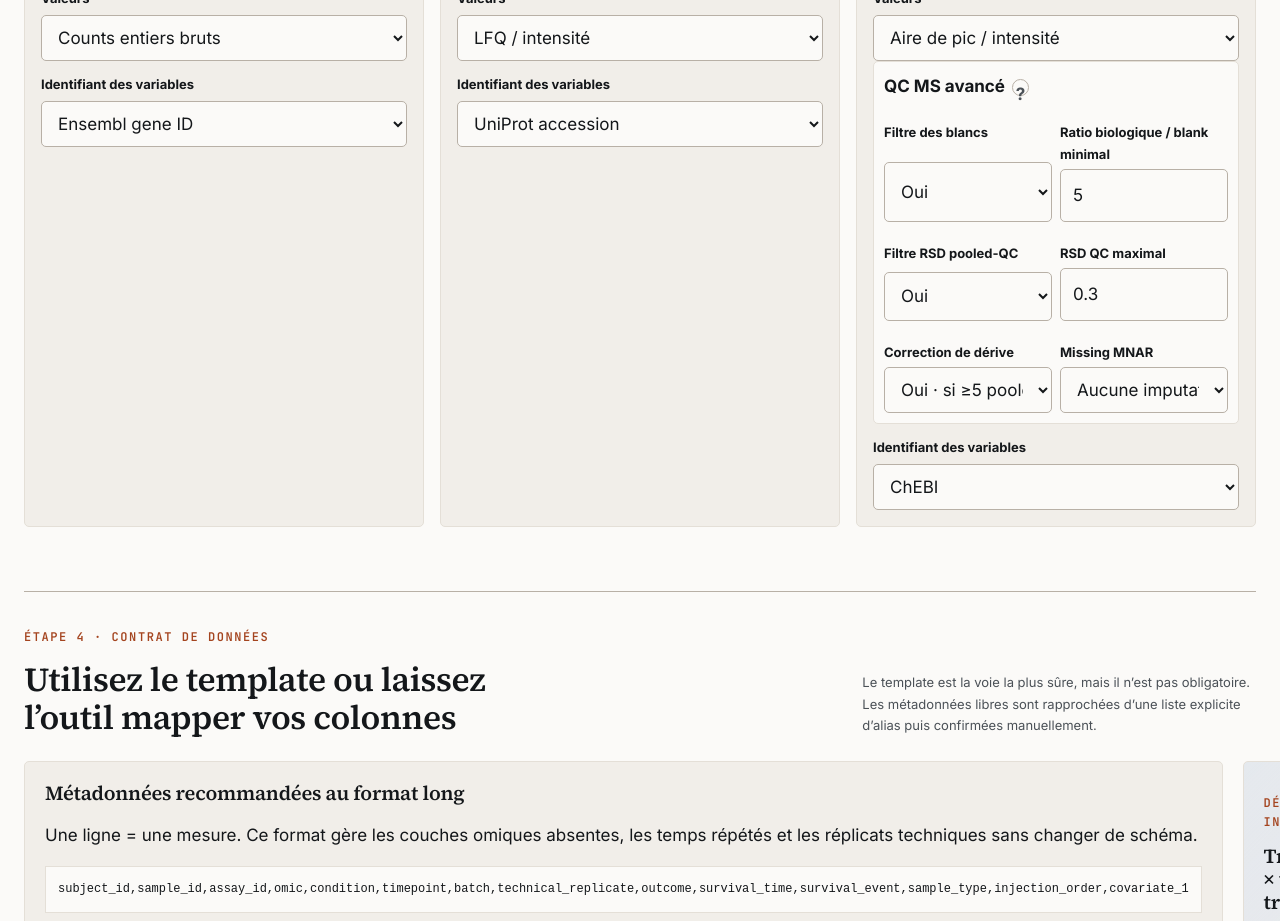
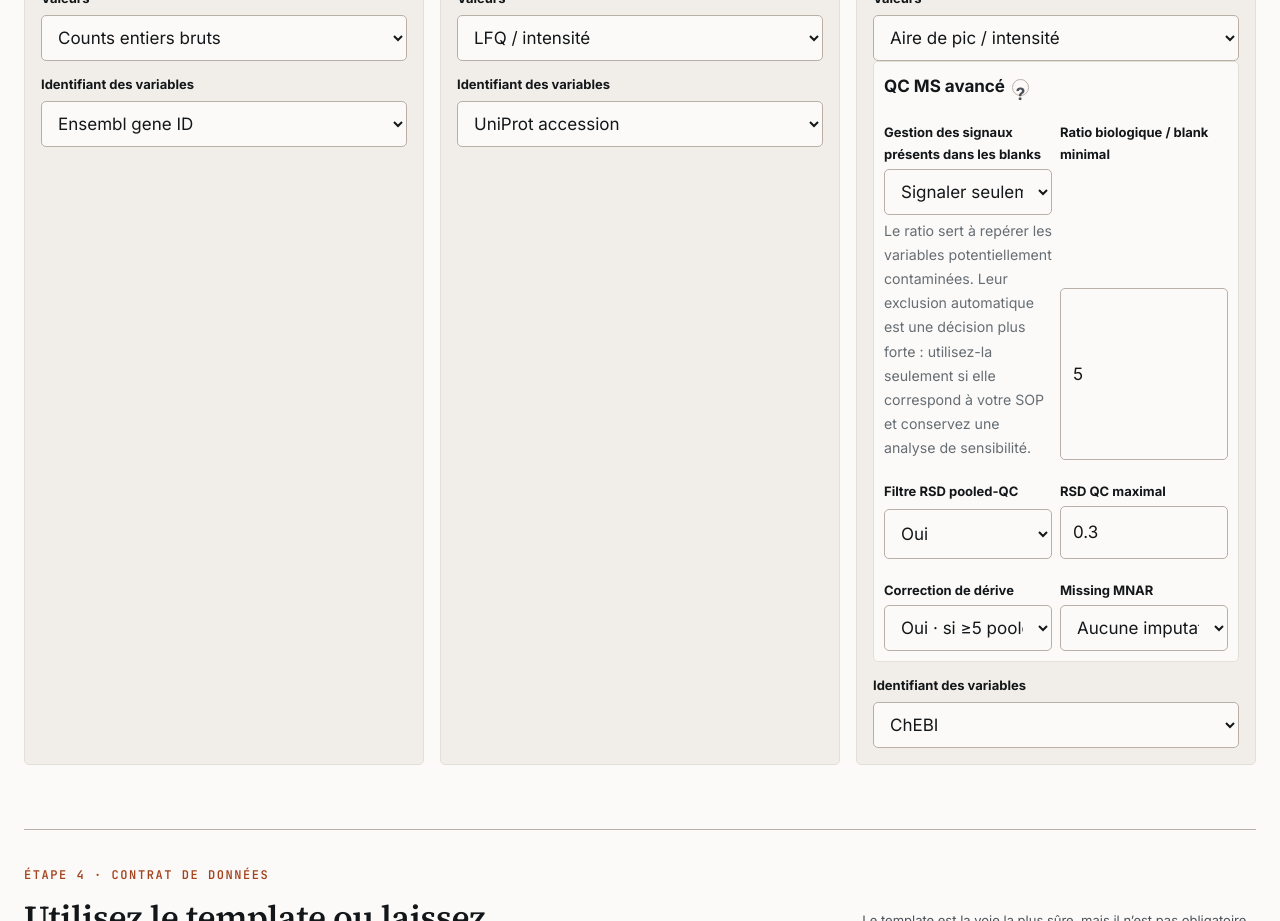
Before and after one commit to rberrah/rberrah.github.io, a SvelteKit app: page /multiomics/tool in a window 1280 px wide. Shown: the part 3300-4221 px from the top of the page. Built offline with nearby package versions, Linux system fonts and the light colour scheme.

Commit message:
Make blank MS QC flag-first in the user interface

```diff
--- a/src/routes/multiomics/tool/+page.svelte
+++ b/src/routes/multiomics/tool/+page.svelte
@@ -50,7 +50,7 @@
   let metabolomicsPlatform = 'untargeted_lcms';
   let metabolomicsValues = 'peak_area';
   let metabolomicsIdType = 'chebi';
-  let msBlankFilter = 'yes';
+  let msBlankFilter = 'flag';
   let msBlankFold = 5;
   let msQcRsdFilter = 'yes';
   let msQcRsdThreshold = 0.30;
@@ -1541,11 +1541,13 @@
             <span class="help-tip" tabindex="0" data-tooltip={t('Utilise sample_type pour distinguer biological / qc / blank et injection_order pour corriger la dérive. Les blanks et pooled-QC sont exclus de l’inférence biologique.', 'Uses sample_type to distinguish biological / qc / blank and injection_order for drift correction. Blank and pooled-QC injections are excluded from biological inference.')}>?</span>
           </strong>
           <label>
-            <span>{t('Filtre des blancs', 'Blank filter')}</span>
+            <span>{t('Gestion des signaux présents dans les blanks', 'Blank-associated signal handling')}</span>
             <select bind:value={msBlankFilter}>
-              <option value="yes">{t('Oui', 'Yes')}</option>
-              <option value="no">{t('Non', 'No')}</option>
+              <option value="flag">{t('Signaler seulement · recommandé par défaut', 'Flag only · recommended default')}</option>
+              <option value="remove">{t('Exclure selon le ratio déclaré', 'Exclude using the declared ratio')}</option>
+              <option value="no">{t('Désactiver', 'Disable')}</option>
             </select>
+            <small>{t('Le ratio sert à repérer les variables potentiellement contaminées. Leur exclusion automatique est une décision plus forte : utilisez-la seulement si elle correspond à votre SOP et conservez une analyse de sensibilité.', 'The ratio flags potentially contaminated features. Automatic exclusion is a stronger decision: use it only when consistent with your SOP and retain a sensitivity analysis.')}</small>
           </label>
           <label>
             <span>{t('Ratio biologique / blank minimal', 'Minimum biological / blank ratio')}</span>
@@ -2026,7 +2028,8 @@
                 <strong>{t('QC MS', 'MS QC')}</strong>
                 <span>{result.qc.msQc.blankAssays} blanks</span>
                 <span>{result.qc.msQc.qcAssays} pooled-QC</span>
-                <span>{result.qc.msQc.blankFilteredFeatures} {t('retirées par blank', 'blank-filtered')}</span>
+                <span>{result.qc.msQc.blankFlaggedFeatures ?? result.qc.msQc.blankFilteredFeatures ?? 0} {t('signalées par blank', 'blank-flagged')}</span>
+                <span>{result.qc.msQc.blankRemovedFeatures ?? result.qc.msQc.blankFilteredFeatures ?? 0} {t('exclues par blank', 'blank-removed')}</span>
                 <span>{result.qc.msQc.qcRsdFilteredFeatures} {t('retirées par RSD', 'RSD-filtered')}</span>
                 <span>{result.qc.msQc.driftCorrection?.correctedFeatures || 0} {t('corrigées pour dérive', 'drift-corrected')}</span>
                 <span>{result.qc.msQc.mnar?.imputedValues || 0} {t('MNAR imputées', 'MNAR-imputed')}</span>
```
